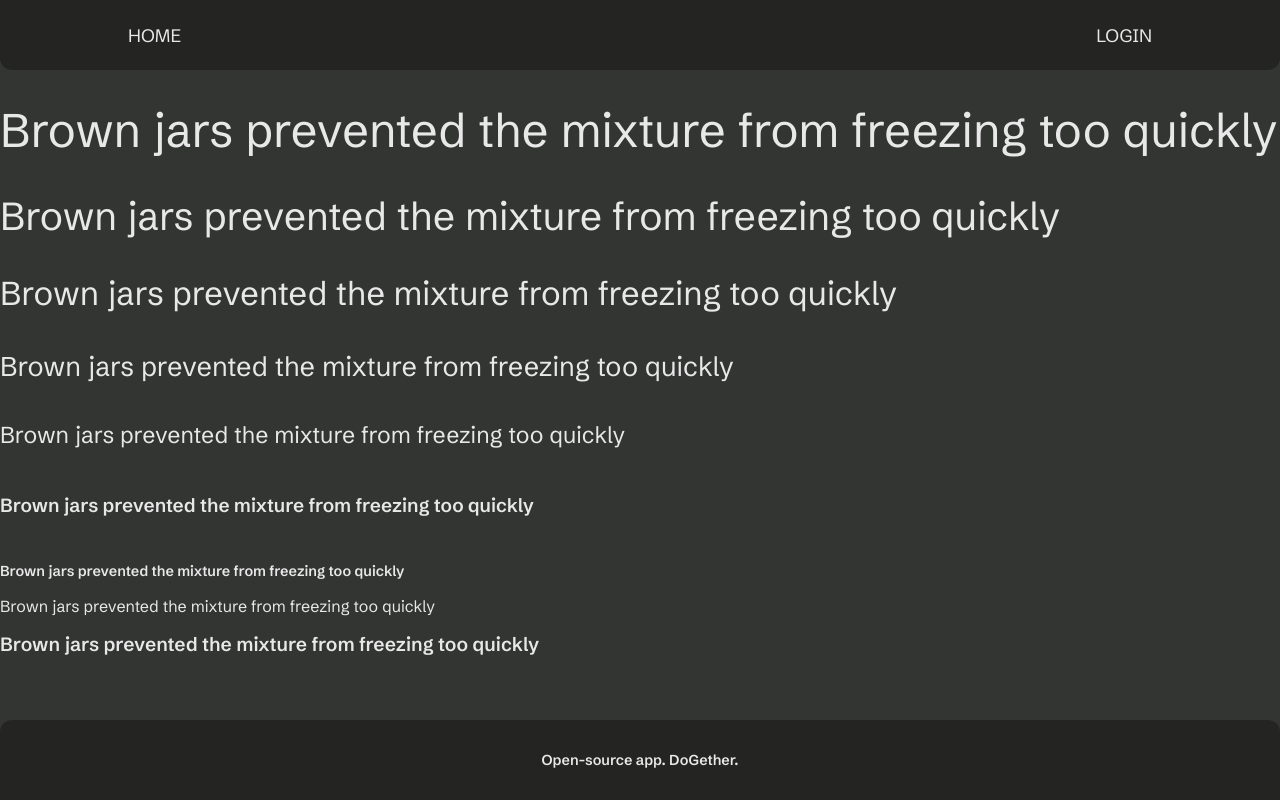
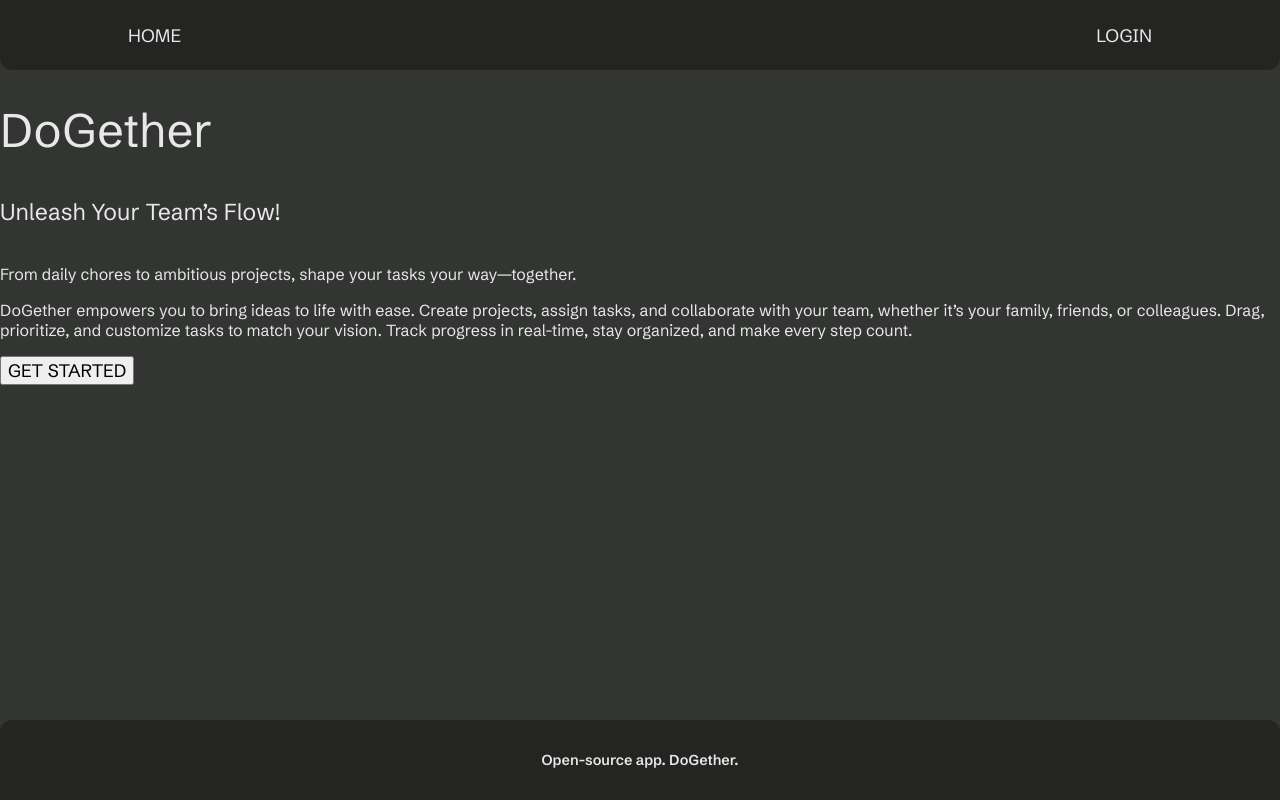
Before and after one commit to Aster0N/dogether, a React (Vite) app: page / in a window 1280 px wide. Built offline with nearby package versions, Linux system fonts and the light colour scheme.

Commit message:
setup base routing

```diff
--- a/index.html
+++ b/index.html
@@ -4,7 +4,7 @@
     <meta charset="UTF-8" />
     <link rel="icon" type="image/svg+xml" href="/favicon.svg" />
     <meta name="viewport" content="width=device-width, initial-scale=1.0" />
-    <title>Vite + React + TS</title>
+    <title>DoGether</title>
   </head>
   <body>
     <div id="root"></div>
--- a/package.json
+++ b/package.json
@@ -11,7 +11,8 @@
   },
   "dependencies": {
     "react": "^19.1.0",
-    "react-dom": "^19.1.0"
+    "react-dom": "^19.1.0",
+    "react-router-dom": "^7.8.0"
   },
   "devDependencies": {
     "@eslint/js": "^9.30.1",
--- a/src/app/index.tsx
+++ b/src/app/index.tsx
@@ -1,21 +1,10 @@
 import MainLayout from "./layout/MainLayout"
+import { AppRouter } from "./router"
 
 function App() {
   return (
     <MainLayout>
-      <h1>Brown jars prevented the mixture from freezing too quickly</h1>
-      <h2>Brown jars prevented the mixture from freezing too quickly</h2>
-      <h3>Brown jars prevented the mixture from freezing too quickly</h3>
-      <h4>Brown jars prevented the mixture from freezing too quickly</h4>
-      <h5>Brown jars prevented the mixture from freezing too quickly</h5>
-      <h6>Brown jars prevented the mixture from freezing too quickly</h6>
-      <div className="_small">
-        Brown jars prevented the mixture from freezing too quickly
-      </div>
-      <p>Brown jars prevented the mixture from freezing too quickly</p>
-      <div className="_big">
-        Brown jars prevented the mixture from freezing too quickly
-      </div>
+      <AppRouter />
     </MainLayout>
   )
 }
--- /dev/null
+++ b/src/app/router/AppRouter.tsx
@@ -0,0 +1,17 @@
+import { BrowserRouter, Navigate, Route, Routes } from "react-router-dom"
+import routes from "./routes"
+
+const AppRouter = () => {
+  return (
+    <BrowserRouter>
+      <Routes>
+        {routes.map(route => (
+          <Route key={route.path} path={route.path} element={route.element} />
+        ))}
+        <Route path="*" element={<Navigate to={"/404"} />} />
+      </Routes>
+    </BrowserRouter>
+  )
+}
+
+export default AppRouter
--- /dev/null
+++ b/src/app/router/index.ts
@@ -0,0 +1,2 @@
+export { default as AppRouter } from "./AppRouter"
+export { default as routes } from "./routes"
--- /dev/null
+++ b/src/app/router/routes.ts
@@ -0,0 +1,16 @@
+import { Home, NotFound } from "@/pages"
+import React from "react"
+import type { RouteObject } from "react-router-dom"
+
+const routes: RouteObject[] = [
+  {
+    path: "/",
+    element: React.createElement(Home),
+  },
+  {
+    path: "/404",
+    element: React.createElement(NotFound),
+  },
+]
+
+export default routes
--- /dev/null
+++ b/src/pages/Home/ui/Home.tsx
@@ -0,0 +1,22 @@
+const Home = () => {
+  return (
+    <>
+      <h1>DoGether</h1>
+      <h5>Unleash Your Team’s Flow!</h5>
+      <p>
+        From daily chores to ambitious projects, shape your tasks your
+        way—together.
+      </p>
+      <p>
+        DoGether empowers you to bring ideas to life with ease. Create projects,
+        assign tasks, and collaborate with your team, whether it’s your family,
+        friends, or colleagues. Drag, prioritize, and customize tasks to match
+        your vision. Track progress in real-time, stay organized, and make every
+        step count.
+      </p>
+      <button className="_btn-large">get started</button>
+    </>
+  )
+}
+
+export default Home
--- /dev/null
+++ b/src/pages/NotFound/ui/NotFound.tsx
@@ -0,0 +1,19 @@
+import { useNavigate } from "react-router-dom"
+
+const NotFound = () => {
+  const navigate = useNavigate()
+
+  const handleRedirect = () => {
+    navigate("/")
+  }
+
+  return (
+    <>
+      <h1>Nope</h1>
+      <p>Can't find that page</p>
+      <button onClick={handleRedirect}>go home</button>
+    </>
+  )
+}
+
+export default NotFound
--- a/src/pages/index.ts
+++ b/src/pages/index.ts
@@ -0,0 +1,2 @@
+export { default as Home } from "./Home/ui/Home"
+export { default as NotFound } from "./NotFound/ui/NotFound"
```
Also changed, not shown: src/pages/Home/ui/Home.module.scss (added), 1 other file (tests, documents, lock files or other folders).
